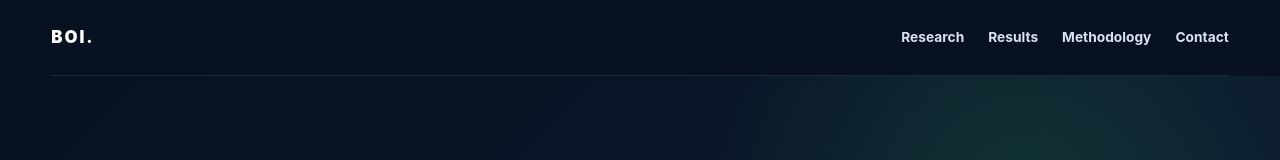
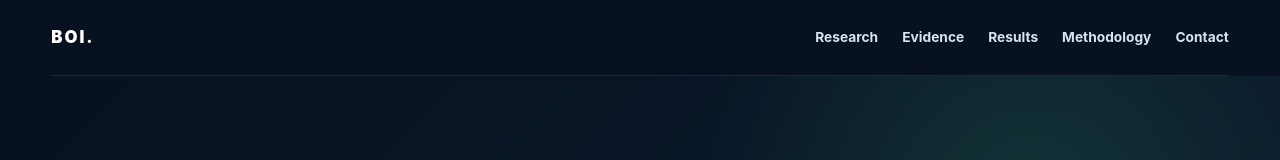
Before and after one commit to Boi2026/burundi-optimization, a Next.js app: page / in a window 1280 px wide. Shown: the top 160 px of the page. Built offline with nearby package versions, Linux system fonts and the light colour scheme.

Commit message:
Add public evidence navigation

```diff
--- a/app/page.tsx
+++ b/app/page.tsx
@@ -4,7 +4,7 @@ import { phases } from "./../data/phases";
 export default function Home(){
  const groups=[...new Set(phases.map(p=>p.group))];
  return <>
-  <header className="site-nav"><div className="wrap nav"><Link className="brand" href="/">BOI<span>.</span></Link><nav className="links"><Link href="/research/project-1">Research</Link><a href="#results">Results</a><a href="#method">Methodology</a><a href="#contact">Contact</a></nav></div></header>
+  <header className="site-nav"><div className="wrap nav"><Link className="brand" href="/">BOI<span>.</span></Link><nav className="links"><Link href="/research/project-1">Research</Link><Link href="/evidence">Evidence</Link><a href="#results">Results</a><a href="#method">Methodology</a><a href="#contact">Contact</a></nav></div></header>
   <main>
    <section className="hero"><div className="wrap hero-grid"><div><span className="eyebrow">Burundi Optimization & Intelligence</span><h1>Research infrastructure for complex problems.</h1><p>BOI develops computational research across optimization, artificial intelligence, data science, graph-based modelling and operations research, with applications in Burundi and emerging economies.</p><div className="actions"><Link className="btn primary" href="/research/project-1">Explore Project 1</Link><a className="btn secondary" href="#method">Research methodology</a></div></div><aside className="hero-panel"><strong>Research status</strong><h2>Analytical baseline finalized and reproducible.</h2><p>Project 1 is prepared for external review. Empirical validation and transport recalibration remain explicitly disclosed as incomplete.</p></aside></div></section>
    <section id="results" className="section"><div className="wrap"><div className="section-head"><span className="eyebrow">Research portfolio</span><h2>Evidence first. Claims stay proportional to the data.</h2><p>The public platform separates analytical results, secondary evidence and empirical validation so visitors can trace what has actually been observed.</p></div><div className="metrics"><div className="metric"><b>72</b><span>market nodes in the BOI routing layer</span></div><div className="metric"><b>2,556</b><span>unique unordered market corridors</span></div><div className="metric"><b>10</b><span>agricultural products modelled</span></div><div className="metric"><b>44</b><span>documented research phases</span></div></div></div></section>
```
